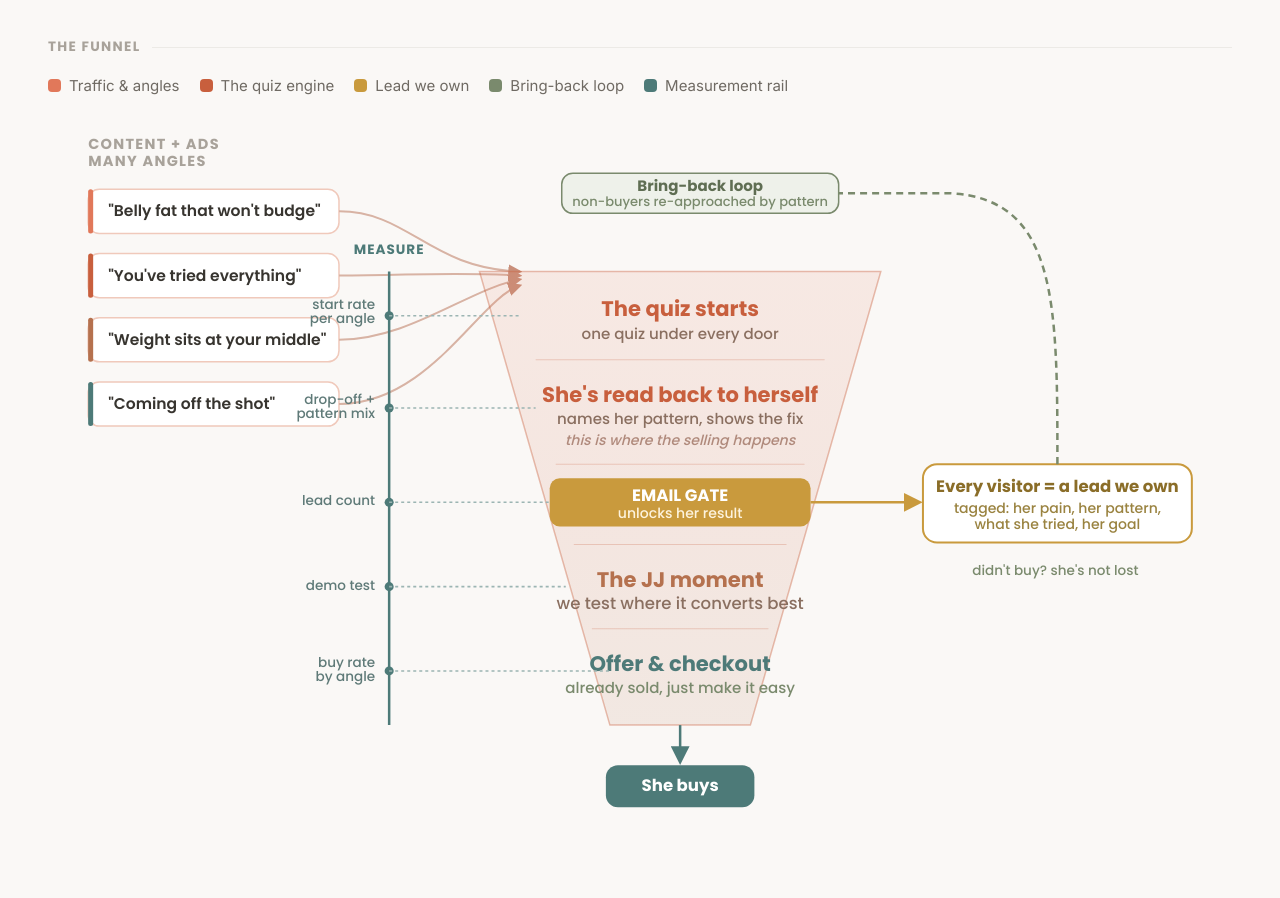
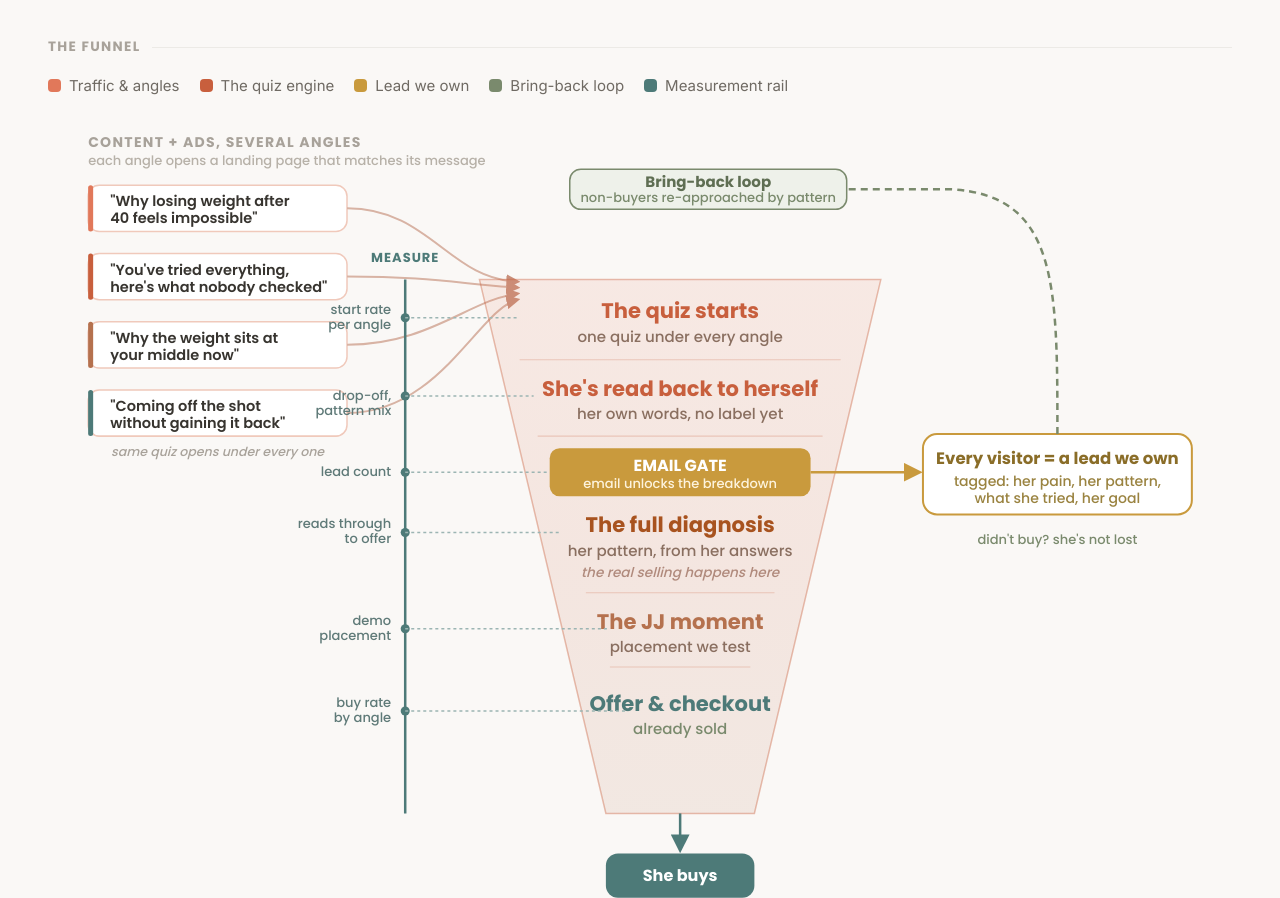
Before and after one commit to shuri-lab/yobody-jj-marketing, a plain HTML site: page index.html in a window 1280 px wide. Shown: the part 406-1304 px from the top of the page. Drawn offline with Linux system fonts and the light colour scheme.

Commit message:
Update index.html

```diff
--- a/index.html
+++ b/index.html
@@ -91,7 +91,7 @@
     <div class="li"><span class="sw" style="background:var(--measure);"></span> Measurement rail</div>
   </div>
 
-  <svg class="stage-svg" viewBox="0 0 1180 820" xmlns="http://www.w3.org/2000/svg" role="img" aria-label="Vertical funnel. Content and ads from four angles converge into one quiz. The quiz diagnoses her and shows the fix, which makes the sale. An email gate turns every visitor into a tagged lead we own, which branches to a bring-back loop for non-buyers that feeds back to the top. A measurement rail on the left reads every stage. The same machine re-runs per coach.">
+  <svg class="stage-svg" viewBox="0 0 1180 900" xmlns="http://www.w3.org/2000/svg" role="img" aria-label="Vertical funnel. Content and ads run several angles; each angle opens a landing page matched to that message, and all of them open the same quiz. The quiz reflects her own words back at a result gate with no pattern name; her email unlocks the full diagnosis, where the pattern lands and the real selling happens. A JJ demo is placement-tested, then the offer. Every visitor becomes a tagged lead we own, feeding a bring-back loop. A measurement rail reads every stage. The same machine re-runs per coach.">
   <defs>
     <linearGradient id="fun" x1="0" y1="0" x2="0" y2="1">
       <stop offset="0" stop-color="#e1785a"/><stop offset="0.55" stop-color="#c85f3d"/><stop offset="1" stop-color="#b5714e"/>
@@ -102,89 +102,98 @@
     <marker id="arrTeal" viewBox="0 0 10 10" refX="8" refY="5" markerWidth="7.5" markerHeight="7.5" orient="auto-start-reverse"><path d="M0 0 L10 5 L0 10 z" fill="#4d7a78"/></marker>
   </defs>
 
-  <!-- ===== ENTRY DOORS ===== -->
-  <text x="40" y="46" class="fig" font-size="14.5" font-weight="700" letter-spacing="1.3" fill="#a8a29a">CONTENT + ADS</text>
-  <text x="40" y="63" class="fig" font-size="14.5" font-weight="700" letter-spacing="1.3" fill="#a8a29a">MANY ANGLES</text>
-  <g class="fig" font-size="15.5" font-weight="600">
-    <rect x="40" y="86" width="250" height="44" rx="11" fill="#fff" stroke="#f0c9bb" stroke-width="1.5"/><rect x="40" y="86" width="5" height="44" rx="2.5" fill="#e1785a"/><text x="60" y="113" fill="#37342f">"Belly fat that won't budge"</text>
-    <rect x="40" y="150" width="250" height="44" rx="11" fill="#fff" stroke="#f0c9bb" stroke-width="1.5"/><rect x="40" y="150" width="5" height="44" rx="2.5" fill="#c85f3d"/><text x="60" y="177" fill="#37342f">"You've tried everything"</text>
-    <rect x="40" y="214" width="250" height="44" rx="11" fill="#fff" stroke="#f0c9bb" stroke-width="1.5"/><rect x="40" y="214" width="5" height="44" rx="2.5" fill="#b5714e"/><text x="60" y="241" fill="#37342f">"Weight sits at your middle"</text>
-    <rect x="40" y="278" width="250" height="44" rx="11" fill="#fff" stroke="#f0c9bb" stroke-width="1.5"/><rect x="40" y="278" width="5" height="44" rx="2.5" fill="#4d7a78"/><text x="60" y="305" fill="#37342f">"Coming off the shot"</text>
+  <!-- ===== ENTRY: angle -> adaptive landing page ===== -->
+  <text x="40" y="44" class="fig" font-size="14" font-weight="700" letter-spacing="1.3" fill="#a8a29a">CONTENT + ADS, SEVERAL ANGLES</text>
+  <text x="40" y="62" class="fig" font-size="13" fill="#b7b1a8">each angle opens a landing page that matches its message</text>
+
+  <g class="fig" font-size="14.5" font-weight="600">
+    <rect x="40" y="82" width="258" height="46" rx="11" fill="#fff" stroke="#f0c9bb" stroke-width="1.5"/><rect x="40" y="82" width="5" height="46" rx="2.5" fill="#e1785a"/><text x="62" y="103" fill="#37342f">"Why losing weight after</text><text x="62" y="120" fill="#37342f">40 feels impossible"</text>
+    <rect x="40" y="150" width="258" height="46" rx="11" fill="#fff" stroke="#f0c9bb" stroke-width="1.5"/><rect x="40" y="150" width="5" height="46" rx="2.5" fill="#c85f3d"/><text x="62" y="171" fill="#37342f">"You've tried everything,</text><text x="62" y="188" fill="#37342f">here's what nobody checked"</text>
+    <rect x="40" y="218" width="258" height="46" rx="11" fill="#fff" stroke="#f0c9bb" stroke-width="1.5"/><rect x="40" y="218" width="5" height="46" rx="2.5" fill="#b5714e"/><text x="62" y="239" fill="#37342f">"Why the weight sits at</text><text x="62" y="256" fill="#37342f">your middle now"</text>
+    <rect x="40" y="286" width="258" height="46" rx="11" fill="#fff" stroke="#f0c9bb" stroke-width="1.5"/><rect x="40" y="286" width="5" height="46" rx="2.5" fill="#4d7a78"/><text x="62" y="307" fill="#37342f">"Coming off the shot</text><text x="62" y="324" fill="#37342f">without gaining it back"</text>
+  </g>
+  <text x="169" y="352" text-anchor="middle" class="fig" font-size="12.5" font-style="italic" fill="#a8a29a">same quiz opens under every one</text>
+
+  <!-- converge arrows doors -> funnel mouth (mouth top x430..830 @y176) -->
+  <g fill="none" stroke="#d8b3a4" stroke-width="2">
+    <path d="M298 105 C 380 105, 400 176, 468 178" marker-end="url(#arr)"/>
+    <path d="M298 173 C 380 173, 410 180, 468 184" marker-end="url(#arr)"/>
+    <path d="M298 241 C 380 241, 420 196, 468 190" marker-end="url(#arr)"/>
+    <path d="M298 309 C 390 309, 430 205, 468 196" marker-end="url(#arr)"/>
   </g>
 
-  <!-- doors converge INTO funnel mouth (mouth top edge x430..830 at y168) -->
-  <g fill="none" stroke="#d8b3a4" stroke-width="2">
-    <path d="M290 108 C 360 108, 380 165, 470 168" marker-end="url(#arr)"/>
-    <path d="M290 172 C 360 172, 400 168, 470 172" marker-end="url(#arr)"/>
-    <path d="M290 236 C 360 236, 420 185, 470 176" marker-end="url(#arr)"/>
-    <path d="M290 300 C 380 300, 430 195, 470 182" marker-end="url(#arr)"/>
-  </g>
-
-  <!-- ===== FUNNEL ===== top x430..830 @y168 ; bottom x560..700 @y620 -->
-  <path d="M430 168 L830 168 L700 620 L560 620 Z" fill="url(#fun)" opacity="0.12"/>
-  <path d="M430 168 L830 168 L700 620 L560 620 Z" fill="none" stroke="#c85f3d" stroke-width="1.5" opacity="0.4"/>
+  <!-- ===== FUNNEL: top x430..830 @y176 ; bottom x556..704 @y708 ===== -->
+  <path d="M430 176 L830 176 L704 708 L556 708 Z" fill="url(#fun)" opacity="0.12"/>
+  <path d="M430 176 L830 176 L704 708 L556 708 Z" fill="none" stroke="#c85f3d" stroke-width="1.5" opacity="0.4"/>
 
   <g class="fig">
-    <!-- A quiz start -->
-    <text x="630" y="212" text-anchor="middle" font-size="21" font-weight="700" fill="#c85f3d">The quiz starts</text>
-    <text x="630" y="235" text-anchor="middle" font-size="15" fill="#8a6f60">one quiz under every door</text>
-    <line x1="486" y1="256" x2="774" y2="256" stroke="#c85f3d" stroke-width="1" opacity="0.25"/>
-    <!-- B diagnosis -->
-    <text x="630" y="298" text-anchor="middle" font-size="21" font-weight="700" fill="#c85f3d">She's read back to herself</text>
-    <text x="630" y="320" text-anchor="middle" font-size="15" fill="#8a6f60">names her pattern, shows the fix</text>
-    <text x="630" y="341" text-anchor="middle" font-size="14" font-style="italic" fill="#b08a7c">this is where the selling happens</text>
-    <line x1="506" y1="360" x2="754" y2="360" stroke="#c85f3d" stroke-width="1" opacity="0.25"/>
-    <!-- C GATE -->
-    <rect x="500" y="374" width="260" height="48" rx="10" fill="#c99a3d"/>
-    <text x="630" y="397" text-anchor="middle" font-size="16.5" font-weight="700" fill="#fff">EMAIL GATE</text>
-    <text x="630" y="414" text-anchor="middle" font-size="14" fill="#fdf3dd">unlocks her result</text>
-    <line x1="524" y1="440" x2="736" y2="440" stroke="#c85f3d" stroke-width="1" opacity="0.25"/>
-    <!-- D JJ moment -->
-    <text x="630" y="482" text-anchor="middle" font-size="21" font-weight="700" fill="#b5714e">The JJ moment</text>
-    <text x="630" y="504" text-anchor="middle" font-size="16.5" fill="#8a6f60">we test where it converts best</text>
-    <line x1="542" y1="524" x2="718" y2="524" stroke="#c85f3d" stroke-width="1" opacity="0.25"/>
-    <!-- E offer -->
-    <text x="630" y="566" text-anchor="middle" font-size="21" font-weight="700" fill="#4d7a78">Offer &amp; checkout</text>
-    <text x="630" y="588" text-anchor="middle" font-size="15" fill="#7a8a6d">already sold, just make it easy</text>
+    <!-- A quiz starts (y176..250) -->
+    <text x="630" y="214" text-anchor="middle" font-size="21" font-weight="700" fill="#c85f3d">The quiz starts</text>
+    <text x="630" y="238" text-anchor="middle" font-size="15" fill="#8a6f60">one quiz under every angle</text>
+    <line x1="470" y1="256" x2="790" y2="256" stroke="#c85f3d" stroke-width="1" opacity="0.25"/>
+
+    <!-- B read back / result gate teaser (y256..330) -->
+    <text x="630" y="292" text-anchor="middle" font-size="21" font-weight="700" fill="#c85f3d">She's read back to herself</text>
+    <text x="630" y="315" text-anchor="middle" font-size="15" fill="#8a6f60">her own words, no label yet</text>
+    <line x1="488" y1="332" x2="772" y2="332" stroke="#c85f3d" stroke-width="1" opacity="0.25"/>
+
+    <!-- GATE (y344..392) -->
+    <rect x="500" y="344" width="260" height="48" rx="10" fill="#c99a3d"/>
+    <text x="630" y="367" text-anchor="middle" font-size="16" font-weight="700" fill="#fff">EMAIL GATE</text>
+    <text x="630" y="384" text-anchor="middle" font-size="13" fill="#fdf3dd">email unlocks the breakdown</text>
+
+    <!-- C THE DIAGNOSIS (y392..478) -- the missing band, now present -->
+    <text x="630" y="428" text-anchor="middle" font-size="21" font-weight="700" fill="#a8531f">The full diagnosis</text>
+    <text x="630" y="451" text-anchor="middle" font-size="15" fill="#8a6f60">her pattern, from her answers</text>
+    <text x="630" y="472" text-anchor="middle" font-size="13.5" font-style="italic" fill="#b08a7c">the real selling happens here</text>
+    <line x1="536" y1="488" x2="724" y2="488" stroke="#c85f3d" stroke-width="1" opacity="0.25"/>
+
+    <!-- D JJ moment (y488..562) -->
+    <text x="630" y="524" text-anchor="middle" font-size="21" font-weight="700" fill="#b5714e">The JJ moment</text>
+    <text x="630" y="547" text-anchor="middle" font-size="15" fill="#8a6f60">placement we test</text>
+    <line x1="560" y1="562" x2="700" y2="562" stroke="#c85f3d" stroke-width="1" opacity="0.25"/>
+
+    <!-- E offer (y562..708) -->
+    <text x="630" y="606" text-anchor="middle" font-size="21" font-weight="700" fill="#4d7a78">Offer &amp; checkout</text>
+    <text x="630" y="629" text-anchor="middle" font-size="15" fill="#7a8a6d">already sold</text>
   </g>
 
   <!-- purchase out bottom -->
-  <path d="M630 620 L630 656" fill="none" stroke="#4d7a78" stroke-width="2.5" marker-end="url(#arrTeal)"/>
-  <rect x="556" y="660" width="148" height="42" rx="12" fill="#4d7a78"/>
-  <text x="630" y="686" text-anchor="middle" class="fig" font-size="16.5" font-weight="700" fill="#fff">She buys</text>
+  <path d="M630 708 L630 744" fill="none" stroke="#4d7a78" stroke-width="2.5" marker-end="url(#arrTeal)"/>
+  <rect x="556" y="748" width="148" height="44" rx="12" fill="#4d7a78"/>
+  <text x="630" y="775" text-anchor="middle" class="fig" font-size="16" font-weight="700" fill="#fff">She buys</text>
 
-  <!-- ===== MEASUREMENT RAIL (left spine, x=340) ===== -->
-  <line x1="340" y1="168" x2="340" y2="620" stroke="#4d7a78" stroke-width="2.5"/>
-  <text x="340" y="150" text-anchor="middle" class="fig" font-size="13.5" font-weight="700" letter-spacing="1" fill="#4d7a78">MEASURE</text>
-  <g fill="#4d7a78" class="fig">
-    <circle cx="340" cy="212" r="4.5"/><circle cx="340" cy="304" r="4.5"/><circle cx="340" cy="398" r="4.5"/><circle cx="340" cy="482" r="4.5"/><circle cx="340" cy="566" r="4.5"/>
+  <!-- ===== MEASUREMENT RAIL (left spine x=356) ===== -->
+  <line x1="356" y1="176" x2="356" y2="708" stroke="#4d7a78" stroke-width="2.5"/>
+  <text x="356" y="158" text-anchor="middle" class="fig" font-size="13" font-weight="700" letter-spacing="1" fill="#4d7a78">MEASURE</text>
+  <g fill="#4d7a78">
+    <circle cx="356" cy="214" r="4.5"/><circle cx="356" cy="292" r="4.5"/><circle cx="356" cy="368" r="4.5"/><circle cx="356" cy="428" r="4.5"/><circle cx="356" cy="524" r="4.5"/><circle cx="356" cy="606" r="4.5"/>
   </g>
-  <!-- tick connectors from rail to funnel + tiny labels to the LEFT of rail -->
   <g fill="none" stroke="#9cb5b3" stroke-width="1.5" stroke-dasharray="3 3">
-    <path d="M340 212 L470 212"/><path d="M340 304 L486 304"/><path d="M340 398 L500 398"/><path d="M340 482 L516 482"/><path d="M340 566 L560 566"/>
+    <path d="M356 214 L468 214"/><path d="M356 292 L484 292"/><path d="M356 368 L500 368"/><path d="M356 428 L512 428"/><path d="M356 524 L560 524"/><path d="M356 606 L576 606"/>
   </g>
-  <g class="fig" font-size="13.5" fill="#5f7a78" text-anchor="end">
-    <text x="326" y="205">start rate</text><text x="326" y="219">per angle</text>
-    <text x="326" y="300">drop-off +</text><text x="326" y="314">pattern mix</text>
-    <text x="326" y="401">lead count</text>
-    <text x="326" y="485">demo test</text>
-    <text x="326" y="562">buy rate</text><text x="326" y="576">by angle</text>
+  <g class="fig" font-size="13" fill="#5f7a78" text-anchor="end">
+    <text x="342" y="210">start rate</text><text x="342" y="225">per angle</text>
+    <text x="342" y="296">drop-off,</text><text x="342" y="311">pattern mix</text>
+    <text x="342" y="372">lead count</text>
+    <text x="342" y="424">reads through</text><text x="342" y="439">to offer</text>
+    <text x="342" y="520">demo</text><text x="342" y="535">placement</text>
+    <text x="342" y="602">buy rate</text><text x="342" y="617">by angle</text>
   </g>
 
-  <!-- ===== GATE -> LEAD WE OWN (clean right branch) ===== -->
-  <path d="M760 398 L868 398" fill="none" stroke="#c99a3d" stroke-width="2.5" marker-end="url(#arrGold)"/>
-  <rect x="872" y="360" width="268" height="78" rx="14" fill="#fff" stroke="#c99a3d" stroke-width="2"/>
-  <text x="1006" y="388" text-anchor="middle" class="fig" font-size="16.5" font-weight="700" fill="#8a6d28">Every visitor = a lead we own</text>
-  <text x="1006" y="409" text-anchor="middle" class="fig" font-size="14" fill="#9a8340">tagged: her pain, her pattern,</text>
-  <text x="1006" y="425" text-anchor="middle" class="fig" font-size="14" fill="#9a8340">what she tried, her goal</text>
+  <!-- ===== GATE -> LEAD WE OWN ===== -->
+  <path d="M760 368 L868 368" fill="none" stroke="#c99a3d" stroke-width="2.5" marker-end="url(#arrGold)"/>
+  <rect x="872" y="330" width="268" height="80" rx="14" fill="#fff" stroke="#c99a3d" stroke-width="2"/>
+  <text x="1006" y="360" text-anchor="middle" class="fig" font-size="16.5" font-weight="700" fill="#8a6d28">Every visitor = a lead we own</text>
+  <text x="1006" y="382" text-anchor="middle" class="fig" font-size="14" fill="#9a8340">tagged: her pain, her pattern,</text>
+  <text x="1006" y="399" text-anchor="middle" class="fig" font-size="14" fill="#9a8340">what she tried, her goal</text>
+  <text x="1006" y="440" text-anchor="middle" class="fig" font-size="13" fill="#7a8a6d">didn't buy? she's not lost</text>
 
-  <!-- ===== NURTURE LOOP (right side up to top) ===== -->
-  <path d="M1006 360 C 1006 200, 1006 96, 900 90 L 520 90" fill="none" stroke="#7a8a6d" stroke-width="2.5" stroke-dasharray="7 5" marker-end="url(#arrG)"/>
-  <rect x="512" y="70" width="276" height="40" rx="11" fill="#eef1ea" stroke="#7a8a6d" stroke-width="1.5"/>
-  <text x="650" y="88" text-anchor="middle" class="fig" font-size="15" font-weight="700" fill="#5f6e53">Bring-back loop</text>
-  <text x="650" y="103" text-anchor="middle" class="fig" font-size="13" fill="#7a8a6d">non-buyers re-approached by pattern</text>
-  <text x="1004" y="470" text-anchor="middle" class="fig" font-size="13.5" fill="#7a8a6d">didn't buy? she's not lost</text>
-
+  <!-- ===== NURTURE LOOP back to top ===== -->
+  <path d="M1006 330 C 1006 180, 1006 92, 900 86 L 528 86" fill="none" stroke="#7a8a6d" stroke-width="2.5" stroke-dasharray="7 5" marker-end="url(#arrG)"/>
+  <rect x="520" y="66" width="276" height="40" rx="11" fill="#eef1ea" stroke="#7a8a6d" stroke-width="1.5"/>
+  <text x="658" y="84" text-anchor="middle" class="fig" font-size="15" font-weight="700" fill="#5f6e53">Bring-back loop</text>
+  <text x="658" y="99" text-anchor="middle" class="fig" font-size="13" fill="#7a8a6d">non-buyers re-approached by pattern</text>
 </svg>
 
   <div class="diagram-label">What each part actually is</div>
@@ -193,8 +202,8 @@
     <div class="row">
       <div class="rownum"><div class="bub" style="background:var(--a1);">1</div><div class="stem"></div></div>
       <div class="rowbody" style="--rc:var(--a1);">
-        <h3>Traffic: content + ads, many angles</h3>
-        <div class="what">JJ's own <strong>content</strong> and paid <strong>Meta ads</strong> bring in women 40+. Each post or ad leads with a different pain (belly fat, menopause weight, tried everything, coming off the shot). Many angles, aimed at different women.</div>
+        <h3>Traffic: content + ads, several angles</h3>
+        <div class="what">JJ's own <strong>content</strong> and paid <strong>Meta ads</strong> bring in women 40+. Each post or ad leads with a different pain ("why losing weight after 40 feels impossible," "you've tried everything," "the weight at your middle," "coming off the shot"). <strong>Each angle opens a landing page that matches that exact message</strong>, so the promise she clicked is the promise she lands on.</div>
         <div class="measure"><span class="mk">Measure</span> spend, reach, and click rate per angle. Which pains bring the cheapest, best traffic.</div>
       </div>
     </div>
@@ -203,7 +212,7 @@
       <div class="rownum"><div class="bub" style="background:var(--a2);">2</div><div class="stem"></div></div>
       <div class="rowbody" style="--rc:var(--a2);">
         <h3>One quiz under every angle</h3>
-        <div class="what">Every angle carries into a matching hook, then drops her into the <strong>same quiz underneath</strong>. The angle changes; the engine does not. So we get dozens of tailored funnels at the build cost of one.</div>
+        <div class="what">Every angle's landing page opens the <strong>same quiz underneath</strong>. The angle and the page change; the engine does not. So we get dozens of tailored funnels at the build cost of one.</div>
         <div class="measure"><span class="mk">Measure</span> how many who land actually start the quiz, per angle. Scale the angles that pull people in.</div>
       </div>
     </div>
@@ -211,8 +220,8 @@
     <div class="row">
       <div class="rownum"><div class="bub" style="background:var(--accent-strong);">3</div><div class="stem"></div></div>
       <div class="rowbody" style="--rc:var(--accent-strong);">
-        <h3>The quiz, where the selling happens</h3>
-        <div class="what">A one-minute quiz. She answers, feels understood, and gets a real read on <strong>why</strong> she has been stuck (one of nine patterns). It then shows how JJ fixes <strong>her</strong> specific pattern. The diagnosis does the selling, because it is true and it lifts the blame off her. No hard pitch.</div>
+        <h3>The quiz, then she's read back to herself</h3>
+        <div class="what">A one-minute quiz. She answers and feels understood along the way. At the end she is <strong>shown her own words back</strong> with a curiosity gap, but <strong>not the answer yet</strong>. No pattern name here. That is what makes her want to unlock the full breakdown.</div>
         <div class="measure"><span class="mk">Measure</span> completion, which questions lose people, and which patterns our traffic skews to.</div>
       </div>
     </div>
@@ -227,7 +236,16 @@
     </div>
 
     <div class="row">
-      <div class="rownum"><div class="bub" style="background:var(--a3);">4</div><div class="stem"></div></div>
+      <div class="rownum"><div class="bub" style="background:#a8531f;">4</div><div class="stem"></div></div>
+      <div class="rowbody" style="--rc:#a8531f;">
+        <h3>The full diagnosis, where the real selling happens</h3>
+        <div class="what">Once she is in, she gets the real thing: a <strong>diagnosis composed from her own answers</strong> that names her pattern (one of nine) and explains why she has been stuck, then shows how JJ fixes <strong>her</strong> specific pattern. It is delivered <strong>in full before any offer</strong>. The diagnosis does the selling, because it is true and it lifts the blame off her. No hard pitch.</div>
+        <div class="measure"><span class="mk">Measure</span> how many read the diagnosis through to the offer, by pattern.</div>
+      </div>
+    </div>
+
+    <div class="row">
+      <div class="rownum"><div class="bub" style="background:var(--a3);">5</div><div class="stem"></div></div>
       <div class="rowbody" style="--rc:var(--a3);">
         <h3>The JJ moment: a placement test</h3>
         <div class="what">At some point she gets to <strong>experience JJ herself</strong> (the "JJ in your pocket" demo), turning "this sounds good" into "she really is there." <strong>Where it works best is something we test</strong>: right before the price, earlier in the flow, or not at all. We put it where it converts, we do not assume.</div>
@@ -236,7 +254,7 @@
     </div>
 
     <div class="row">
-      <div class="rownum"><div class="bub" style="background:var(--a4);">5</div><div class="stem"></div></div>
+      <div class="rownum"><div class="bub" style="background:var(--a4);">6</div><div class="stem"></div></div>
       <div class="rowbody" style="--rc:var(--a4);">
         <h3>The offer &amp; checkout</h3>
         <div class="what">The product, the price, the guarantee. She arrives <strong>already sold by the diagnosis</strong>, so the offer's only job is to make deciding easy and safe. A low entry price leads, with a pay-in-full option. (Prices still to be finalized.)</div>
```
